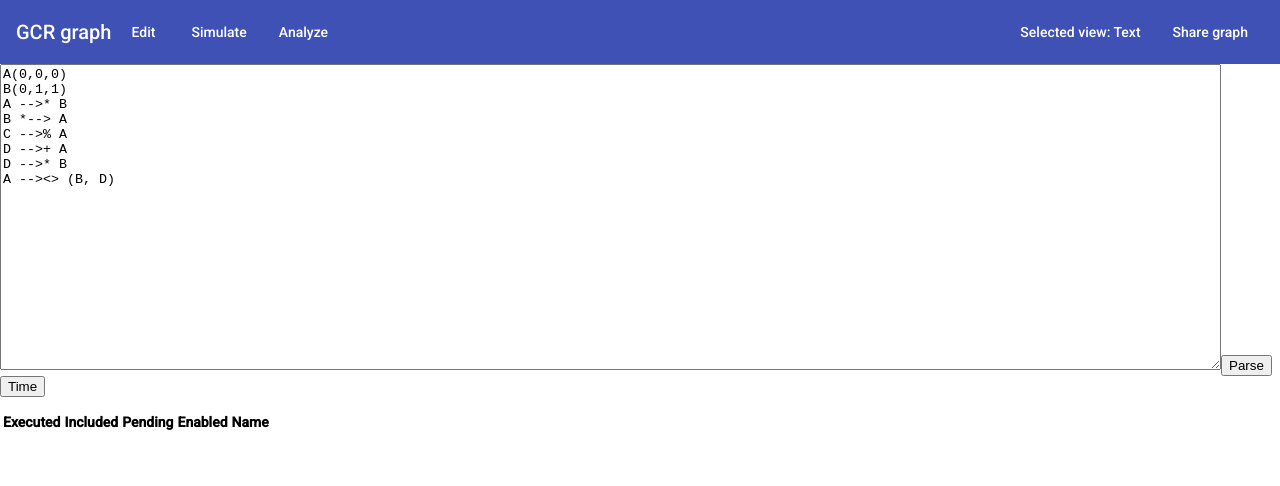
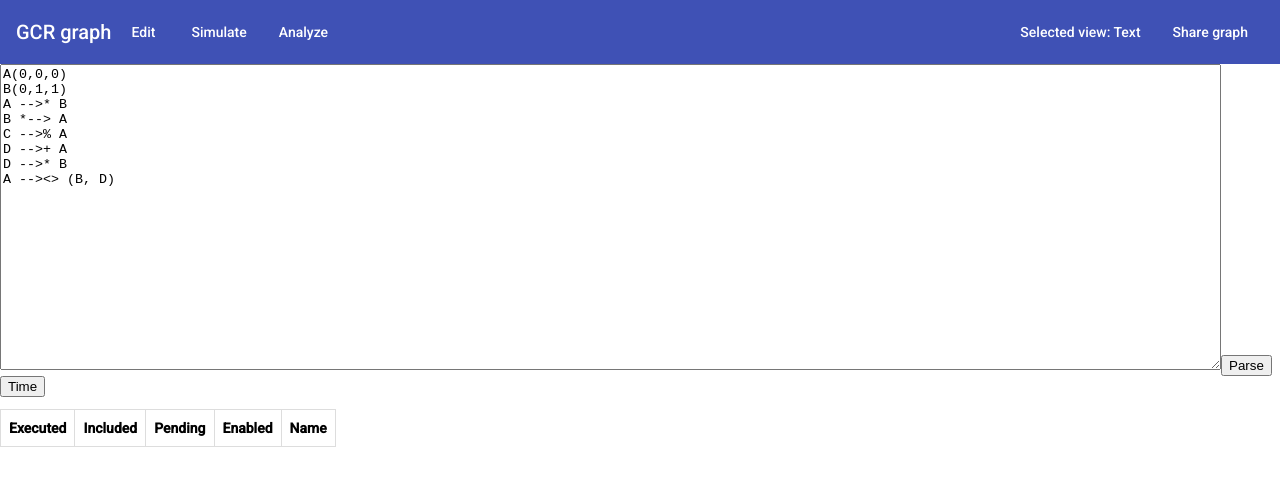
Before and after one commit to Olaybence/DCR-Graph-website, an Angular app: page /edit in a window 1280 px wide. Shown: the top 486 px of the page. Built offline with nearby package versions, Linux system fonts and the light colour scheme.

Commit message:
basic styling

```diff
--- a/src/app/edit-page/text-view/text-view.component.css
+++ b/src/app/edit-page/text-view/text-view.component.css
@@ -0,0 +1,10 @@
+table {
+  border-collapse: collapse;
+}
+
+td,
+th {
+  border: 1px solid #dddddd;
+  text-align: left;
+  padding: 8px;
+}
```
